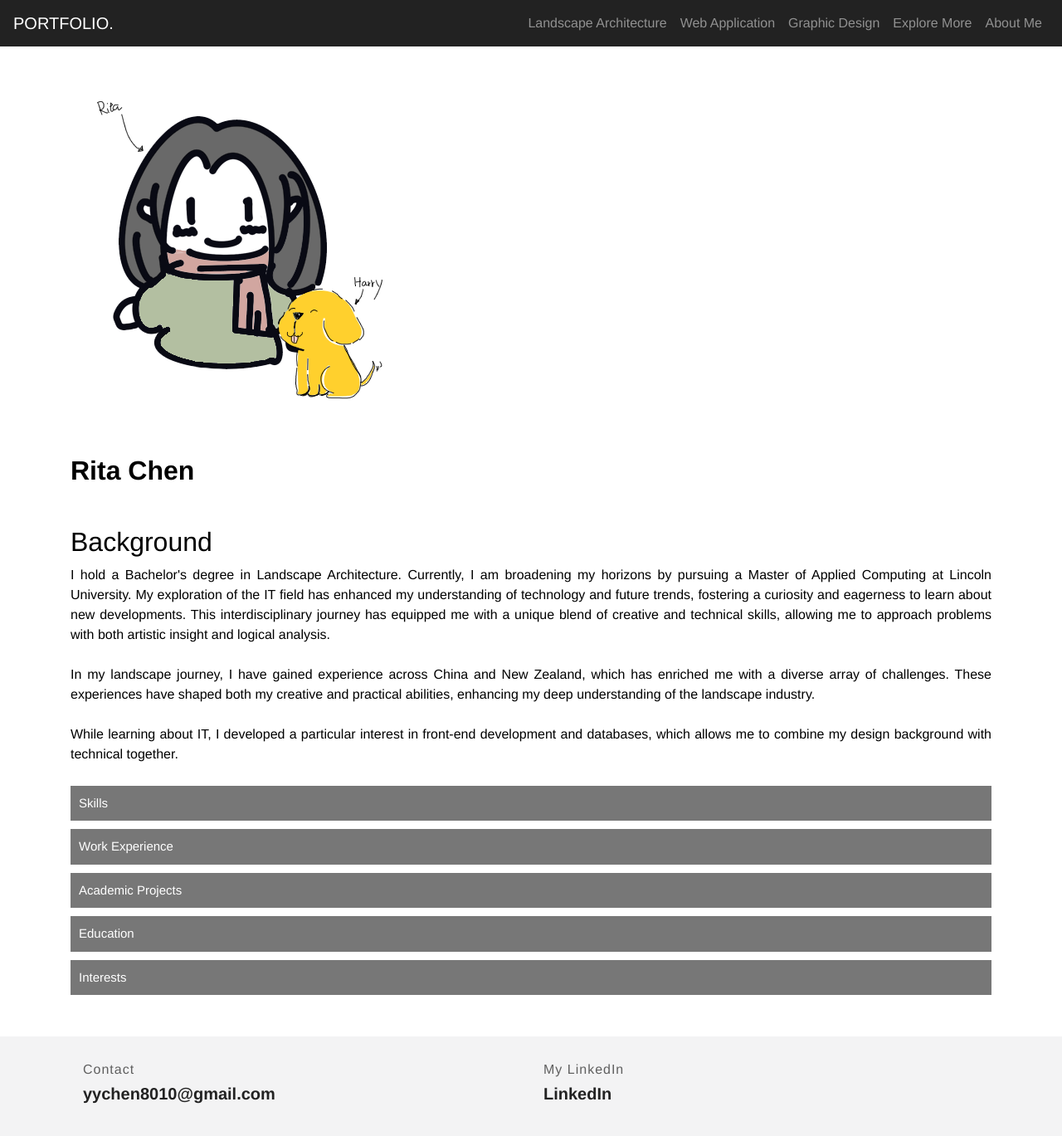
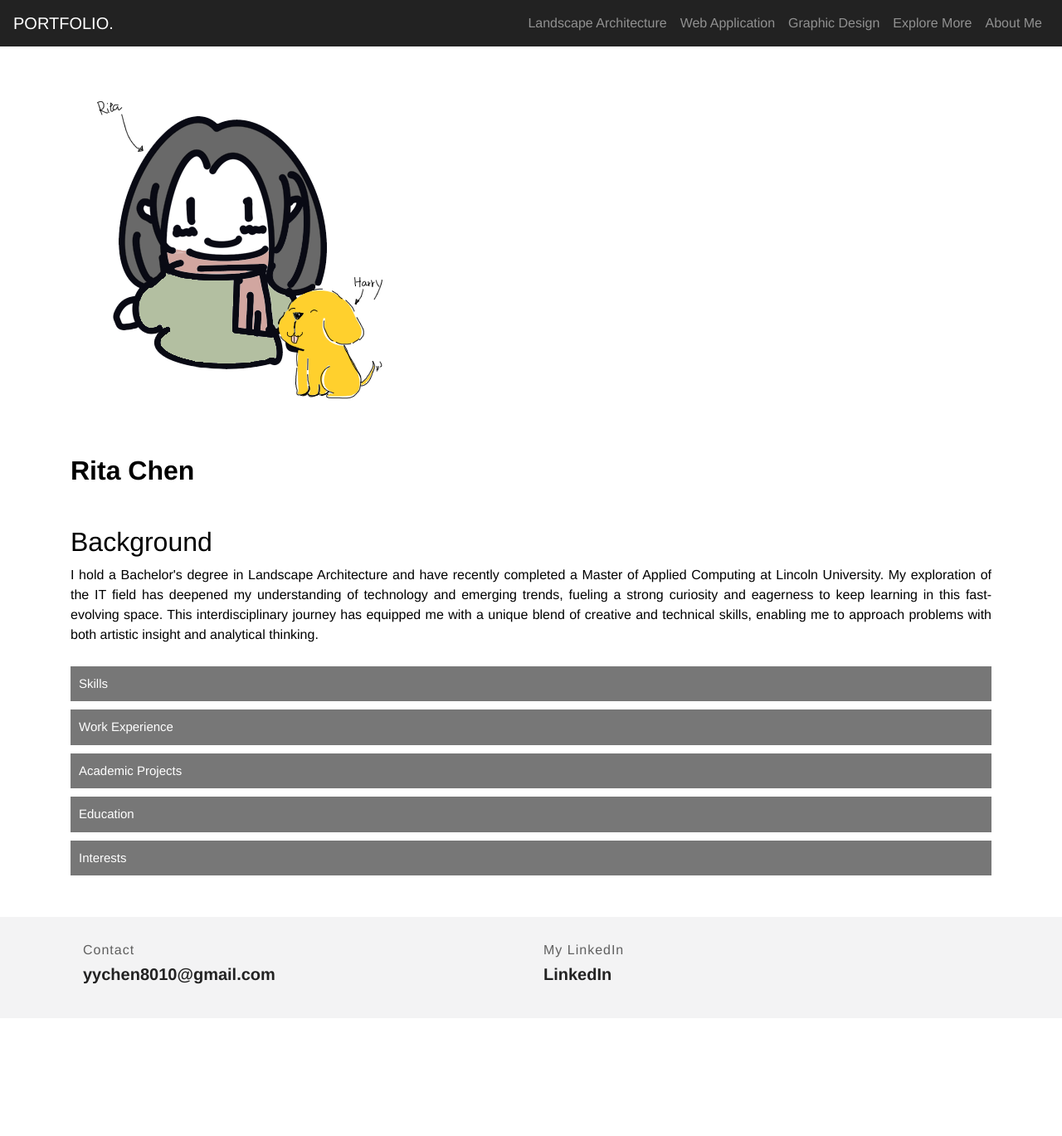
Before and after one commit to Geasssoul/blog, a Jekyll site: the page built from about/index.md, in a window 1280 px wide and 1371 px high. Shown: the whole window at 83% size. Built offline with Jekyll 4.4.1, drawn with Linux system fonts in a browser that asks for light colours.

Commit message:
Update about_me.html

```diff
--- a/_layouts/about_me.html
+++ b/_layouts/about_me.html
@@ -44,20 +44,11 @@
             <div class="h2 mb-5"><strong>Rita Chen</strong></div>
             <div class="h2">Background</div>
             <p class="cust-p">
-                I hold a Bachelor's degree in Landscape Architecture. Currently, I am broadening my horizons by
-                pursuing a Master of Applied Computing at Lincoln University. My exploration of the IT field has
-                enhanced my understanding of technology and future trends, fostering a curiosity and eagerness to
-                learn about new developments. This interdisciplinary journey has equipped me with a unique blend
-                of creative and technical skills, allowing me to approach problems with both artistic insight and
-                logical analysis.
-                <br><br>
-                In my landscape journey, I have gained experience across China and New Zealand, which has enriched me
-                with a diverse array of challenges. These experiences have shaped both my creative and practical
-                abilities,
-                enhancing my deep understanding of the landscape industry.
-                <br><br>
-                While learning about IT, I developed a particular interest in front-end development and databases, which
-                allows me to combine my design background with technical together.
+                I hold a Bachelor's degree in Landscape Architecture and have recently completed a Master of
+                Applied Computing at Lincoln University. My exploration of the IT field has deepened my understanding
+                of technology and emerging trends, fueling a strong curiosity and eagerness to keep learning in this
+                fast-evolving space. This interdisciplinary journey has equipped me with a unique blend of creative and
+                technical skills, enabling me to approach problems with both artistic insight and analytical thinking.
             </p>
 
             <button class="collapsible">Skills</button>
@@ -82,7 +73,6 @@
                     <li>Management: Use Jira to manage group project, ensuring we can track all members' workloads and
                         make necessary time management adjustments. This helps maintain clear communication and accountability
                         within the team</li>
-                    <li>Cloud Computing: Knowledgeable in Azure</li>
                 </ul>
 
                 <div class="sub-title mt-3">Interpersonal Skills</div>
```
Also changed, not shown: other parts of _layouts/about_me.html (+5 -2 lines).
